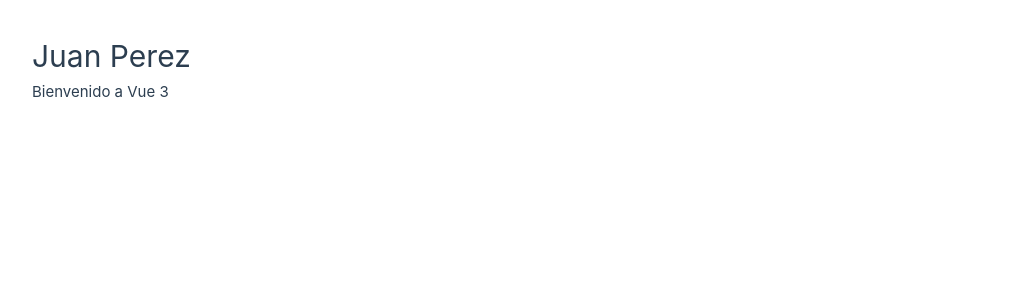
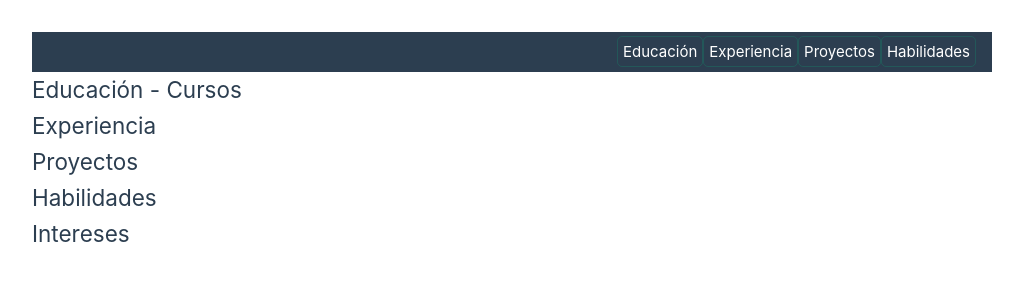
Before and after one commit to Serrix06/PortafolioPersonal, a Vue app: page / in a window 1280 px wide. Shown: the top 300 px of the page, without its empty margins (128-1151 px from the left). Built offline with nearby package versions, Linux system fonts and the light colour scheme.

Commit message:
Capitulo 3 Barra de navegacion

```diff
--- a/src/App.vue
+++ b/src/App.vue
@@ -1,13 +1,22 @@
 <script setup>
-const nombreApellido= 'Juan Perez';
+import NavBar from './components/NavBar.vue';
 </script>
 
 <template>
- <header>
-  <h1> {{ nombreApellido }} </h1>
-  <p> Bienvenido a Vue 3 </p>
- </header>
+    <header>
+        <!--Barra de Navegacion-->
+        <NavBar />
+
+    </header>
+    <main>
+        <section id="educacion"><h2>Educación - Cursos</h2></section>
+        <section id="experiencia"><h2>Experiencia</h2></section>
+        <section id="proyectos"><h2>Proyectos</h2></section>
+        <section id="habilidades"><h2>Habilidades</h2></section>
+        <section id="intereses"><h2>Intereses</h2></section>
+    </main>
 </template>
 
 <style scoped>
+
 </style>
--- a/src/assets/base.css
+++ b/src/assets/base.css
@@ -84,3 +84,7 @@
   -webkit-font-smoothing: antialiased; /* Suaviza el texto en navegadores WebKit */
   -moz-osx-font-smoothing: grayscale; /* Suaviza el texto en macOS */
 }
+
+li{
+  list-style: none;
+}
--- /dev/null
+++ b/src/components/NavBar.vue
@@ -0,0 +1,65 @@
+<template>
+    <nav class="navbar">
+            <div class="navbar-menu">
+                <ul>
+                    <a v-for="nav in navegacion" :key="nav.nombre" href="nav.enlace" class="nav-item" >{{nav.nombre}}</a>
+                </ul>
+            </div>
+        </nav>
+</template>
+
+<script setup>
+import { ref } from 'vue';
+const navegacion= ref([
+    {id:1, nombre:'Educación', enlace:'#educacion'},
+    {id:2, nombre:'Experiencia', enlace:'#experiencia'},
+    {id:3, nombre:'Proyectos', enlace:'#proyectos'},
+    {id:4, nombre:'Habilidades', enlace:'#habilidades'}
+]);
+</script>
+
+<style scoped>
+.navbar {
+    background-color:var(--vt-c-indigo);
+    color: #fff;
+    padding: 0.5rem 1rem;
+    align-items: center;
+  }
+.navbar-item {
+    color: #fff;
+    text-decoration: none;
+    margin-right: 1rem;
+}
+.navbar-menu {
+  display: flex;
+  justify-content: flex-end;
+}
+.nav-list{
+  list-style: none;
+}
+
+a {
+  border: 1px solid ;
+  border-color: hsla(160, 100%, 37%, 0.2);
+  border-radius: 5px;
+  /* Elimina la subrayado de los enlaces y elementos con clase "green" */
+  text-decoration: none;
+  /* Añade una transición suave para los cambios de estilo */
+  transition: 0.4s;
+  /* Añade padding alrededor del contenido */
+  padding: 5px;
+}
+
+a:hover {
+    /* Cambia el color de fondo al pasar el mouse sobre un enlace */
+    background-color: hsla(160, 100%, 37%, 0.2);
+}
+
+@media (max-width: 768px) {
+  .navbar-menu {
+  display: flex;
+  justify-content: flex-end;
+  width: 100%;
+}
+}
+</style>
```
